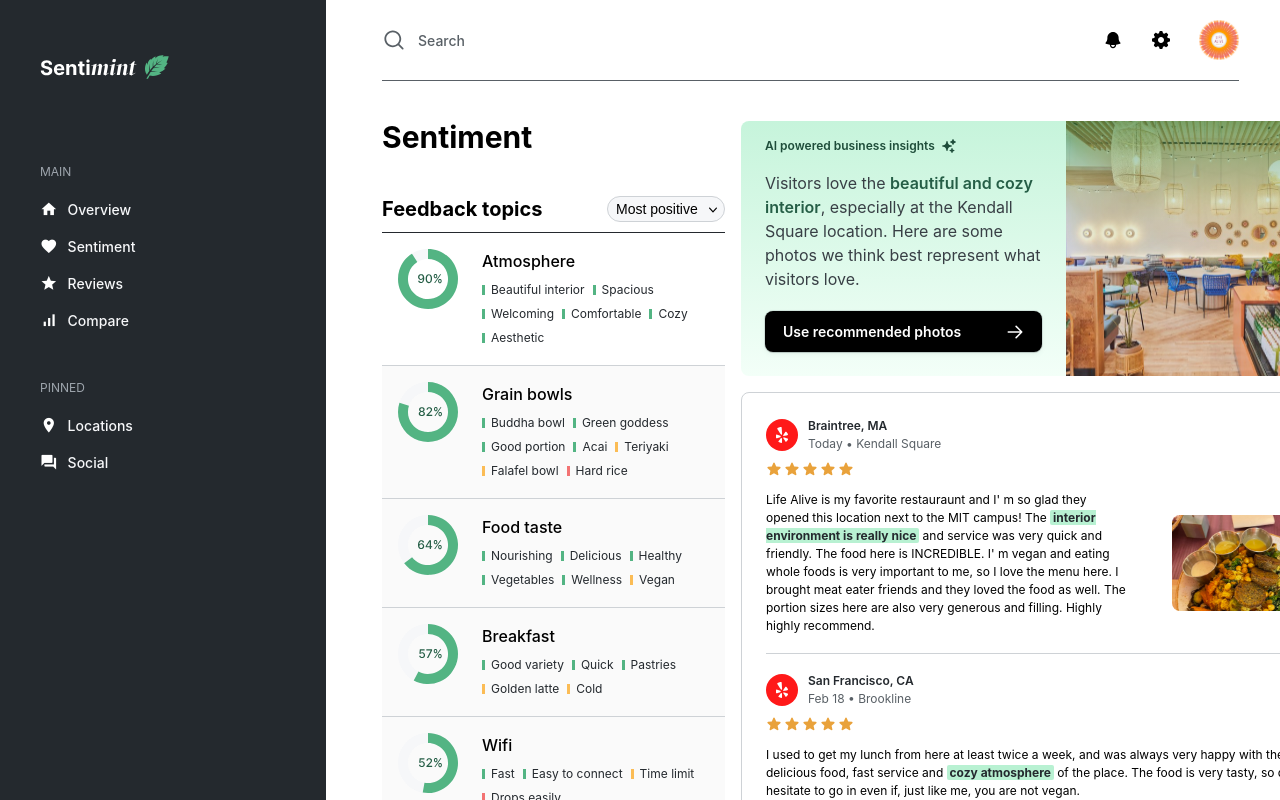
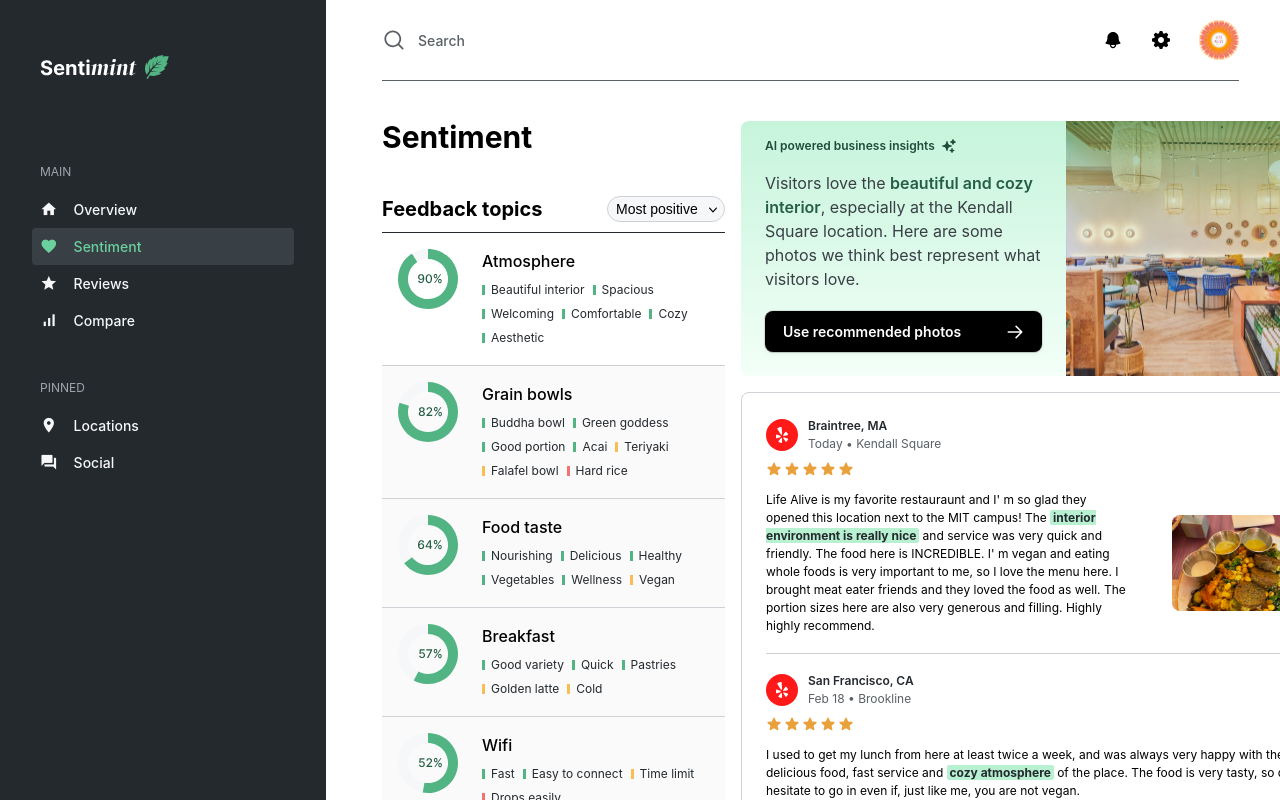
Before and after one commit to mk314k/Sentimint, a React (Vite) app in the folder frontend/: page /sentiment in a window 1280 px wide. Shown: the top 800 px of the page. Built offline with nearby package versions, Linux system fonts and the light colour scheme; the HTML template or start-up script is replaced by a standard one.

Commit message:
wrapping up menu changes

```diff
--- a/frontend/src/App.jsx
+++ b/frontend/src/App.jsx
@@ -6,16 +6,26 @@
 import BellIcon from './icons/bell.svg';
 import LifeAlive from './icons/life-alive.svg';
 
-import { BrowserRouter as Router, Routes, Route, Link } from 'react-router-dom';
+import { BrowserRouter as Router, Routes, Route, Link, useLocation } from 'react-router-dom';
 import SentimintLogoLight from './icons/sentimintLogoLight.svg';
 
 function Menu() {
+    const location = useLocation();
+    let sentimentClass = 'menu__item';
+    let homeClass = 'menu__item';
+
+    if (location.pathname == '/sentiment') {
+        sentimentClass = 'menu__item active';
+    } else {
+        homeClass = 'menu__item active';
+    }
+
     // menu items
     const mainMenuItems = [
-        { to: '/', icon: 'home', label: 'Overview' },
-        { to: '/sentiment', icon: 'favorite', label: 'Sentiment' },
-        { to: '/', icon: 'star', label: 'Reviews' },
-        { to: '/', icon: 'signal_cellular_alt', label: 'Compare' },
+        { to: '/', icon: 'home', label: 'Overview', class: homeClass },
+        { to: '/sentiment', icon: 'favorite', label: 'Sentiment', class: sentimentClass },
+        { to: '/', icon: 'star', label: 'Reviews', class: 'menu__item' },
+        { to: '/', icon: 'signal_cellular_alt', label: 'Compare', class: 'menu__item' },
     ];
 
     // pinned items
@@ -30,8 +40,8 @@
             <div className='menu__section'>
                 <div className='menu__section__header'>MAIN</div>
                 {mainMenuItems.map((item, index) => (
-                    <Link to={item.to} className='menu__item' key={index}>
-                        <i className="material-icons">{item.icon}</i>
+                    <Link to={item.to} className={item.class} key={index}>
+                        <i className="material-icons menu__item__icon">{item.icon}</i>
                         <div className='menu__item__label'>{item.label}</div>
                     </Link>
                 ))}
@@ -41,7 +51,7 @@
                 <div className='menu__section__header'>PINNED</div>
                 {pinnedItems.map((item, index) => (
                     <Link to={item.to} className='menu__item' key={index}>
-                        <i className="material-icons">{item.icon}</i>
+                        <i className="material-icons menu__item__icon">{item.icon}</i>
                         <div className='menu__item__label'>{item.label}</div>
                     </Link>
                 ))}
--- a/frontend/src/App.scss
+++ b/frontend/src/App.scss
@@ -69,7 +69,7 @@
 
         &__icon {
             margin-right: 16px;
-            fill: $Grey-100;
+            color: $Grey-100;
         }
 
         &__label {
@@ -82,7 +82,7 @@
             background: $Grey-800;
 
             .menu__item__icon {
-                fill: $Success-500;
+                color: $Success-500;
             }
 
             .menu__item__label {
@@ -173,6 +173,10 @@
             font-weight: 500;
             -webkit-appearance: none;
             appearance: none;
+
+            &:hover {
+                cursor: pointer;
+            }
         }
 
     }
@@ -183,6 +187,11 @@
         color: $Blue-600;
         flex: 1;
         justify-content: flex-end;
+
+        &:hover {
+            cursor: pointer;
+            opacity: 0.7;
+        }
 
         &__icon {
             margin-left: 8px;
@@ -197,6 +206,7 @@
         &:hover {
             border-radius: 8px;
             background: $Grey-100;
+            cursor: pointer;
         }
     }
 
@@ -256,6 +266,8 @@
         &:hover {
             background: $Grey-100;
             box-shadow: 0px 5px 8px 0px rgba(0, 0, 0, 0.12);
+            cursor: pointer;
+            opacity: 0.7;
         }
 
         &__graphic {
@@ -567,6 +579,10 @@
             font-weight: 500;
             -webkit-appearance: none;
             appearance: none;
+
+            &:hover {
+                cursor: pointer;
+            }
         }
 
     }
--- a/frontend/src/Overview.jsx
+++ b/frontend/src/Overview.jsx
@@ -53,7 +53,7 @@
                                         <img src={icon} className='trends__icon' />
                                         <span className={`trends__label ${labelClassName}`}>
                                             {isIncrease ? item.change : item.change.slice(1,)}
-                                            {isIncrease ? 'increase' : 'decrease'}
+                                            {isIncrease ? ' increase' : ' decrease'}
                                         </span>
                                     </div>
                                 </div>
```
